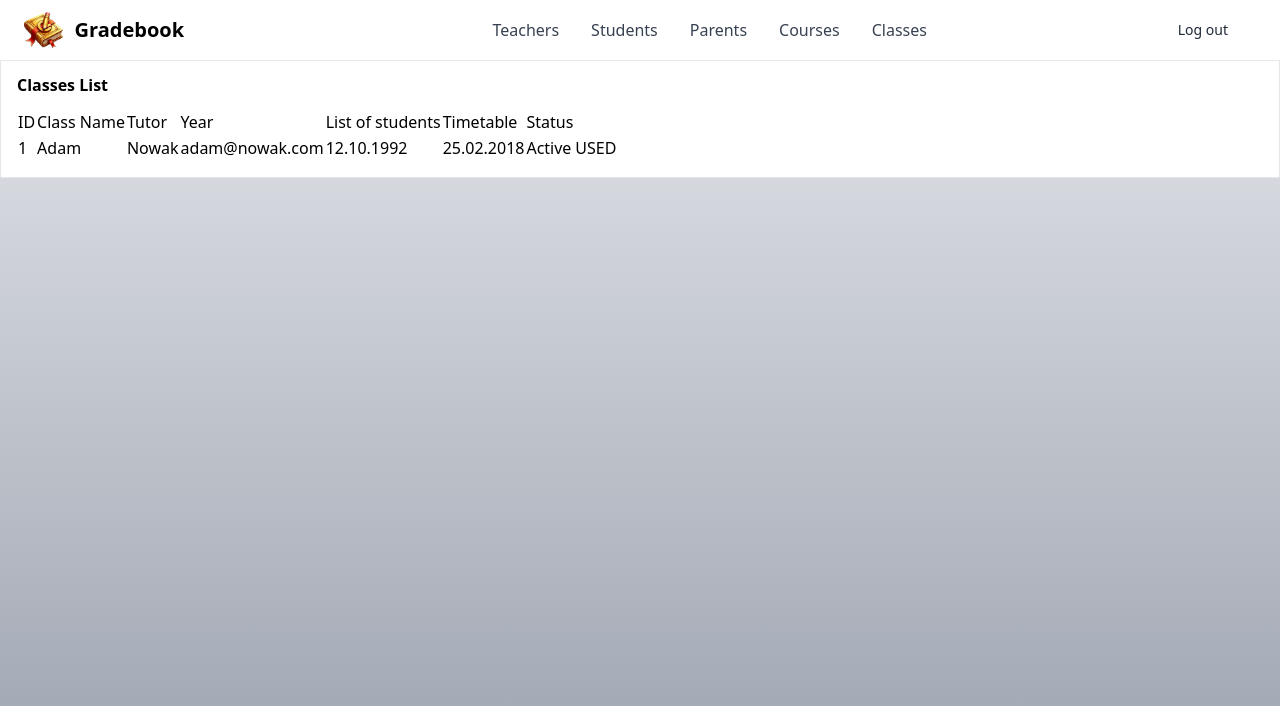
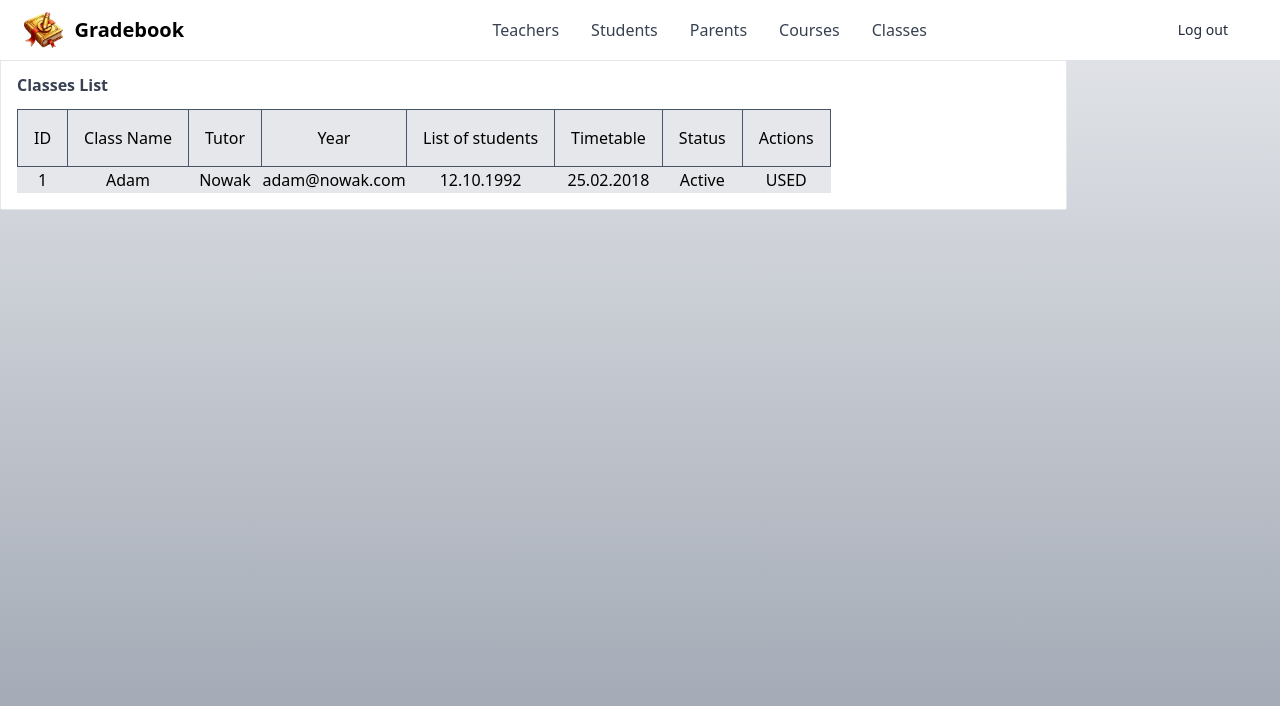
Before and after one commit to JakJaj/Gradebook, a React (Vite) app in the folder frontend/: page /admin/classes in a window 1280 px wide. Shown: the top 706 px of the page. Built offline with nearby package versions, Linux system fonts and the light colour scheme.

Commit message:
design fix

```diff
--- a/frontend/src/components/pages/admin/subwindows/common-components/CRUDList.tsx
+++ b/frontend/src/components/pages/admin/subwindows/common-components/CRUDList.tsx
@@ -3,32 +3,40 @@ import {teacherColumns, studentColumns, parentsColumn, classesColumns, coursesCo
 function CRUDList(props){
 
     let columns;
+    let content;
 
     switch(props.type){
         case "Teachers":
             columns = teacherColumns
+            // ! - wstawić pod kazda kolumna odwolanie do async funkcji ktora bedzie zwracala dane z API!
             break;
         case "Students":
             columns = studentColumns
+
             break;
         case "Parents":
             columns = parentsColumn
+
             break
         case "Classes":
             columns = classesColumns
+
             break
         case "Courses":
             columns = coursesColumn
+
             break
     }
+
+
     return(
-        <div className="bg-white px-4 pt-3 pb-4 rounded-sm border border-gray-200 flex-1">
-            <strong className="text-gray700 fonr-medium">{props.type} List</strong>
+        <div className="bg-white px-4 pt-3 pb-4 rounded-sm border border-gray-200 flex-1 w-5/6">
+            <strong className="text-gray-700 fonr-medium">{props.type} List</strong>
             <div className="mt-3">
-                <table>
+                <table className="table-auto text-center border-sepparate bg-gray-200">
                     <tr>
                         {columns.map((column) => (
-                            <td>{column}</td>
+                            <td className="border border-slate-600 hover:bg-gray-300 p-4">{column}</td>
                         ))}
                     </tr>
                     <tbody>
--- a/frontend/src/components/pages/admin/subwindows/common-components/columns.ts
+++ b/frontend/src/components/pages/admin/subwindows/common-components/columns.ts
@@ -1,9 +1,9 @@
 
-const teacherColumns = ["ID", "Fist Name", "Last Name", "Email", "Birth Date", "Employment date", "Status"]
-const studentColumns = ["ID", "First Name", "Last Name", "Email", "Birth Date", "Adress", "Class", "Status"]
-const parentsColumn = ["ID", "First Name", "Last Name", "Email", "Students"]
-const classesColumns = ["ID", "Class Name", "Tutor", "Year", "List of students", "Timetable", "Status"]
-const coursesColumn = ["ID", "Course","Teachers", "Description"]
+const teacherColumns = ["ID", "Fist Name", "Last Name", "Email", "Birth Date", "Employment date", "Status", "Actions"]
+const studentColumns = ["ID", "First Name", "Last Name", "Email", "Birth Date", "Adress", "Class", "Status", "Actions"]
+const parentsColumn = ["ID", "First Name", "Last Name", "Email", "Students", "Actions"]
+const classesColumns = ["ID", "Class Name", "Tutor", "Year", "List of students", "Timetable", "Status", "Actions"]
+const coursesColumn = ["ID", "Course","Teachers", "Description", "Actions"]
 
 
 export {teacherColumns, studentColumns, parentsColumn, classesColumns, coursesColumn}
```
